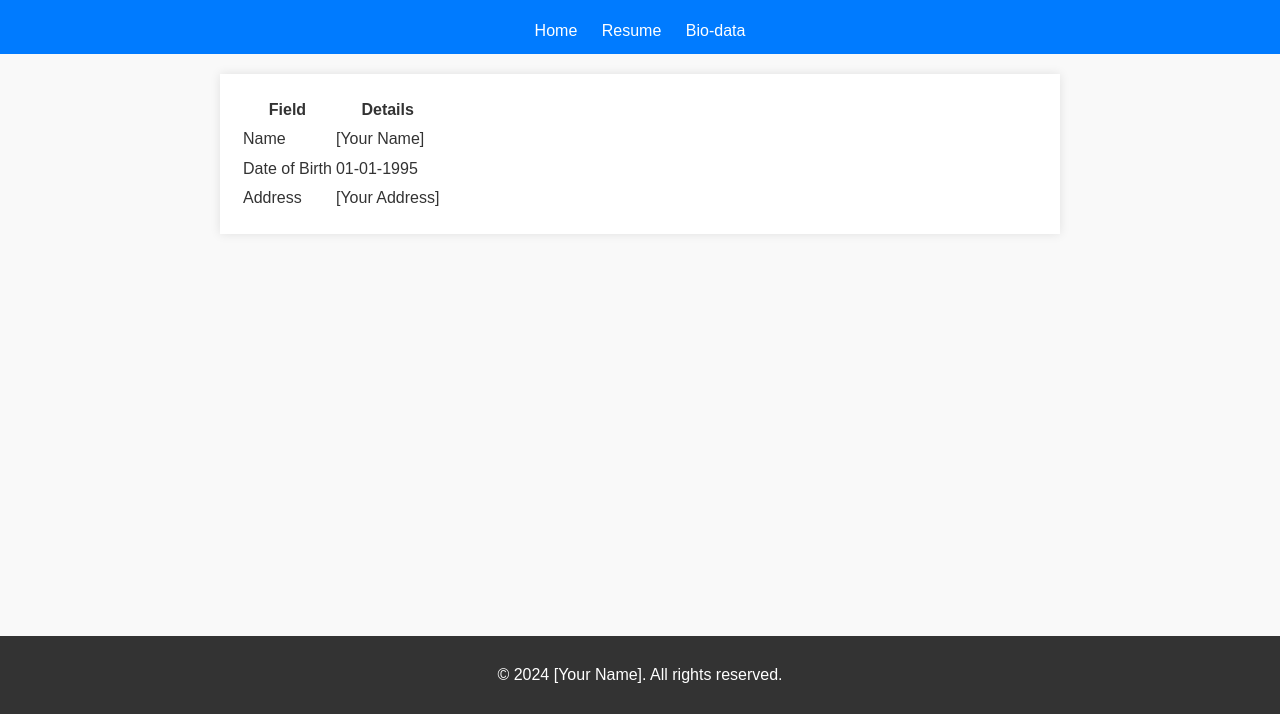
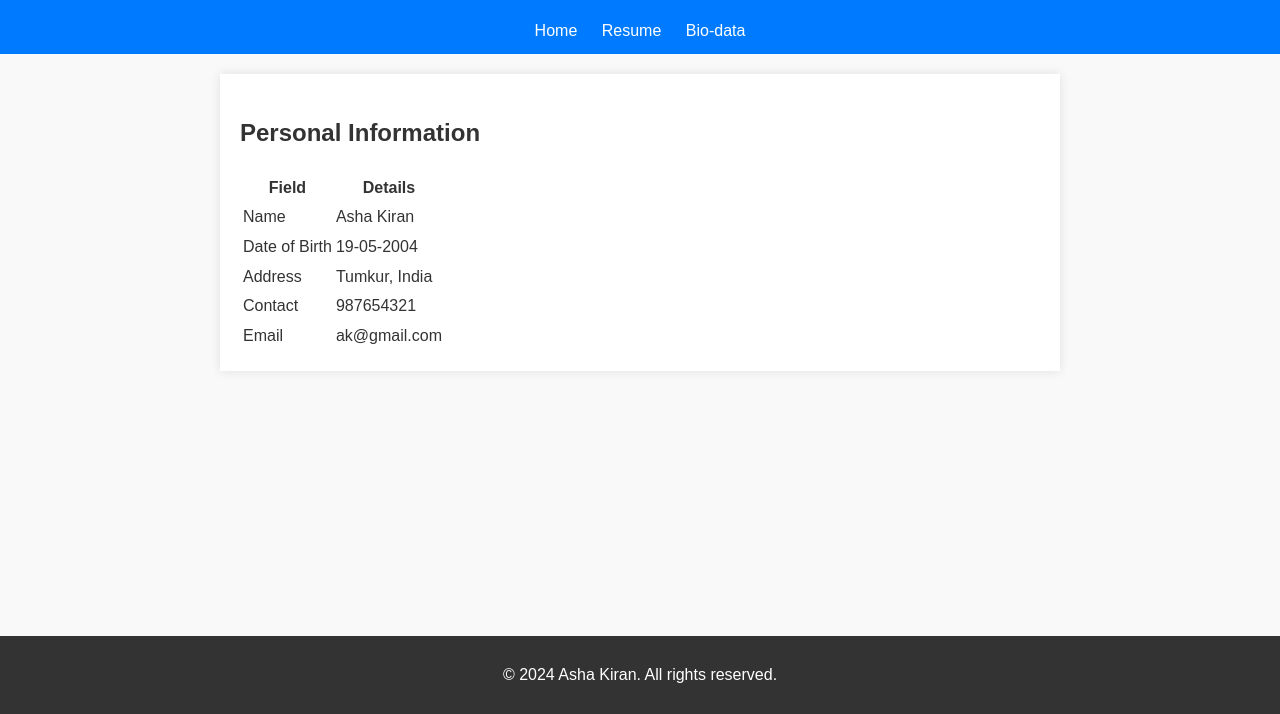
Before and after one commit to Ashakiranbs1954/resume_website, a plain HTML site: page bio.html in a window 1280 px wide. Shown: the part 86-800 px from the top of the page. Drawn offline with Linux system fonts and the light colour scheme.

Commit message:
Update bio.html

```diff
--- a/bio.html
+++ b/bio.html
@@ -15,7 +15,9 @@
             <a href="bio.html">Bio-data</a>
         </nav>
     </header>
+
     <main>
+        <h2>Personal Information</h2>
         <table>
             <tr>
                 <th>Field</th>
@@ -23,20 +25,29 @@
             </tr>
             <tr>
                 <td>Name</td>
-                <td>[Your Name]</td>
+                <td>Asha Kiran</td>
             </tr>
             <tr>
                 <td>Date of Birth</td>
-                <td>01-01-1995</td>
+                <td>19-05-2004</td>
             </tr>
             <tr>
                 <td>Address</td>
-                <td>[Your Address]</td>
+                <td>Tumkur, India</td>
+            </tr>
+            <tr>
+                <td>Contact</td>
+                <td>987654321</td>
+            </tr>
+            <tr>
+                <td>Email</td>
+                <td>ak@gmail.com</td>
             </tr>
         </table>
     </main>
+
     <footer>
-        <p>&copy; 2024 [Your Name]. All rights reserved.</p>
+        <p>&copy; 2024 Asha Kiran. All rights reserved.</p>
     </footer>
 </body>
 </html>
```
